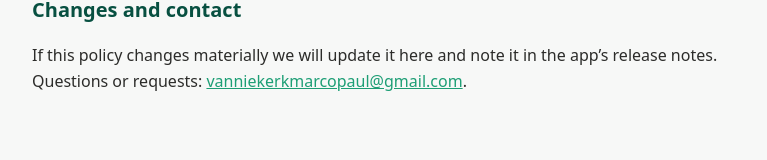
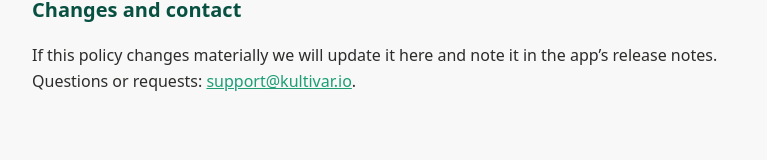
Before and after one commit to KultivarSA/docket-legal, a plain HTML site: page index.html in a window 1280 px wide. Shown: the part 1731-1891 px from the top of the page, without its empty margins (248-1015 px from the left). Drawn offline with Linux system fonts and the light colour scheme.

Commit message:
Contact email -> support@kultivar.io

```diff
--- a/index.html
+++ b/index.html
@@ -99,7 +99,7 @@
   <h2>Changes and contact</h2>
   <p>If this policy changes materially we will update it here and note it in
   the app&rsquo;s release notes. Questions or requests:
-  <a href="mailto:vanniekerkmarcopaul@gmail.com">vanniekerkmarcopaul@gmail.com</a>.</p>
+  <a href="mailto:support@kultivar.io">support@kultivar.io</a>.</p>
 </main>
 <footer>© 2026 Kultivar (Pty) Ltd · Docket</footer>
 </body>
```
